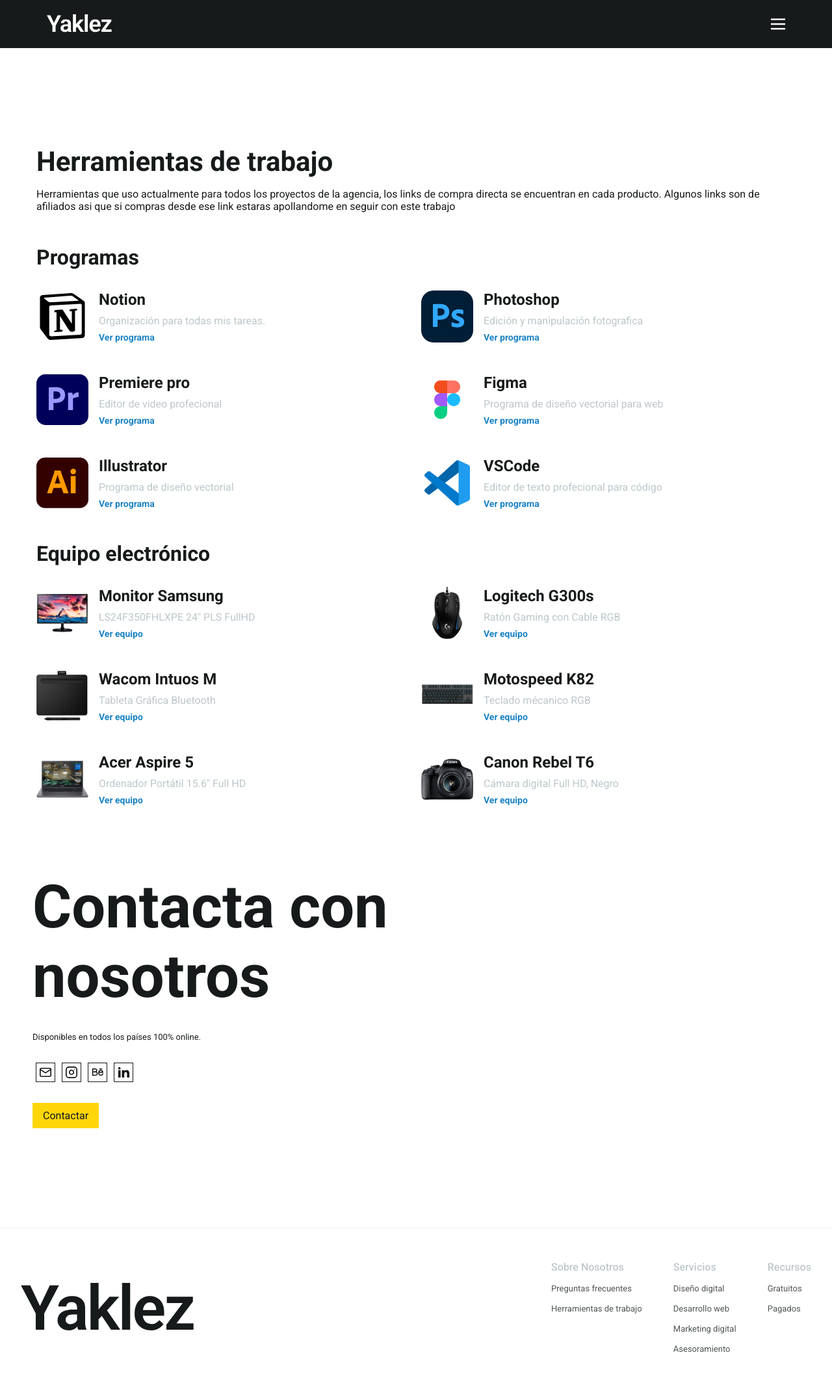
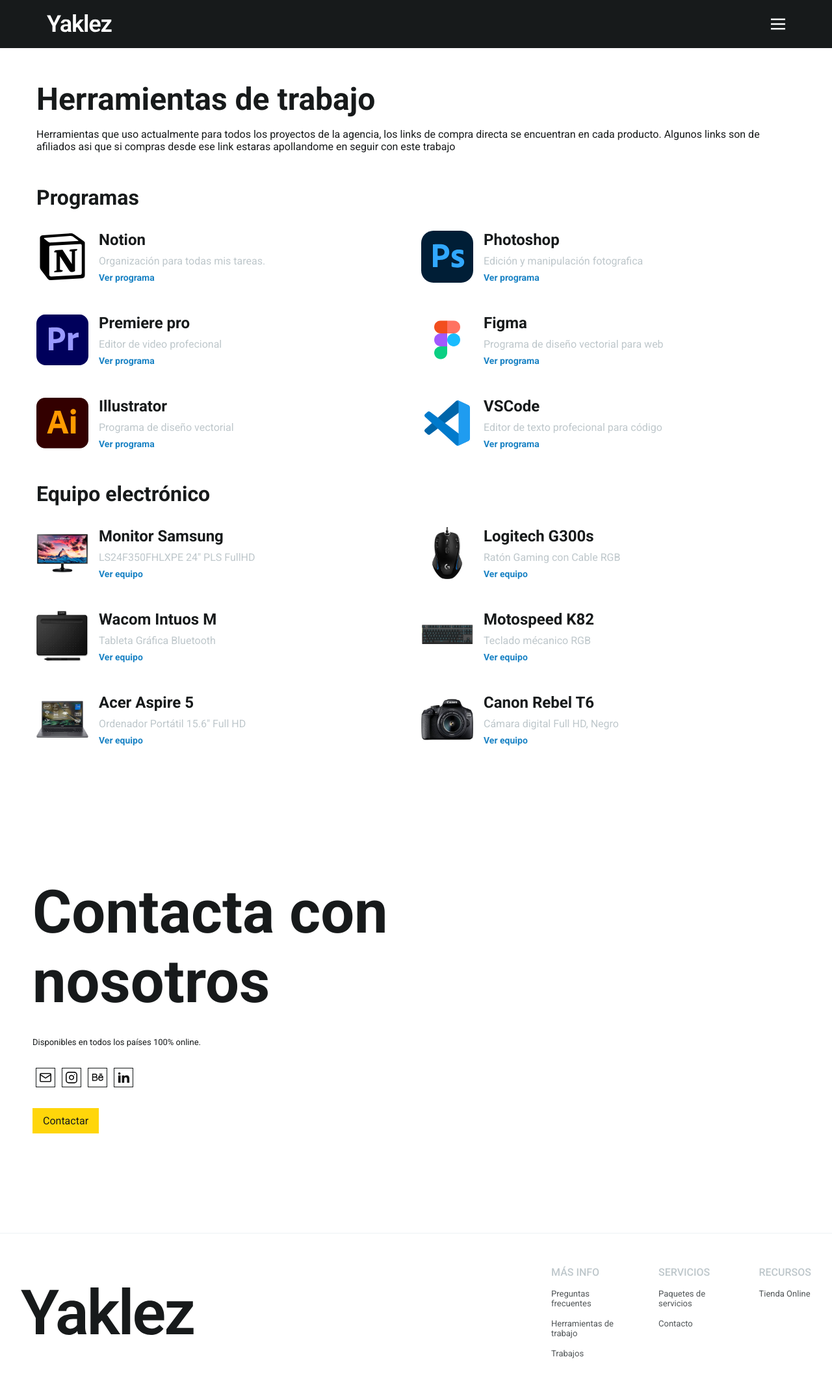
Before and after one commit to jackreategui/yaklez, a website: page herramientas.html in a window 1280 px wide. Shown: the whole page at 65% size. Drawn offline with nearby package versions, Linux system fonts and the light colour scheme.

Commit message:
mejore el footer

```diff
--- a/contenedores_html/footer.html
+++ b/contenedores_html/footer.html
@@ -5,21 +5,19 @@
 
     <div class="footer_info">
         <div class="info sobreNosotros">
-            <h4>Sobre Nosotros</h4>
+            <h4>MÁS INFO</h4>
             <a href="./fag.html">Preguntas frecuentes</a>
             <a href="./herramientas.html">Herramientas de trabajo</a>
+            <a href="./proyectos.html">Trabajos</a>
         </div>
         <div class="info servicios_footer">
-            <h4>Servicios</h4>
-            <a href="./servicios.html">Diseño digital</a>
-            <a href="./servicios.html">Desarrollo web</a>
-            <a href="./servicios.html">Marketing digital</a>
-            <a href="./servicios.html">Asesoramiento</a>
+            <h4>SERVICIOS</h4>
+            <a href="./servicios.html">Paquetes de servicios</a>
+            <a target="_blank" href="https://forms.gle/XbYQjxGC3eV562kz5">Contacto</a>
         </div>
         <div class="info recursos">
-            <h4>Recursos</h4>
-            <a href="#">Gratuitos</a>
-            <a href="#">Pagados</a>
+            <h4>RECURSOS</h4>
+            <a href="#">Tienda Online</a>
         </div>
     </div>
 </div>
--- a/fag.css
+++ b/fag.css
@@ -9,7 +9,7 @@
 }
 
 h1{
-    font-size: 42px;
+    font-size: 3rem;
     font-weight: 700;
     color: var(--black);
 }
@@ -34,7 +34,7 @@
 
     width: 100%;
     max-width: 900px;
-    margin: 120px auto 0;
+    margin: 50px auto 0;
     padding: 0 16px;
 }
 
--- a/herramientas.css
+++ b/herramientas.css
@@ -10,7 +10,7 @@
 }
 
 h1{
-    font-size: 42px;
+    font-size: 3rem;
     font-weight: 700;
     color: var(--black);
 }
@@ -60,7 +60,7 @@
     margin: 0 auto 100px;
 
     position: relative;
-    top: 150px;
+    top: 50px;
 
     padding: 0 16px;
 }
--- a/main.css
+++ b/main.css
@@ -169,7 +169,7 @@
     width: 250px;
 
     color: var(--yellow);
-    font-size: 24px;
+    font-size: 3rem;
     font-weight: 700;
 }
 
@@ -245,7 +245,7 @@
 .proyectos_h2{
     width: 300px;
     color: var(--white);
-    font-size: 32px;
+    font-size: 3rem;
     font-weight: 700;
 }
 
@@ -309,7 +309,7 @@
 
 .serv_h3{
     color: var(--yellow);
-    font-size: 24px;
+    font-size: 2.5rem;
     font-weight: 500;
 }
 
@@ -348,7 +348,7 @@
 .contacto_h2{
     width: 300px;
 
-    font-size: 48px;
+    font-size: 3rem;
     font-weight: 700;
 
     color: var(--black);
```
